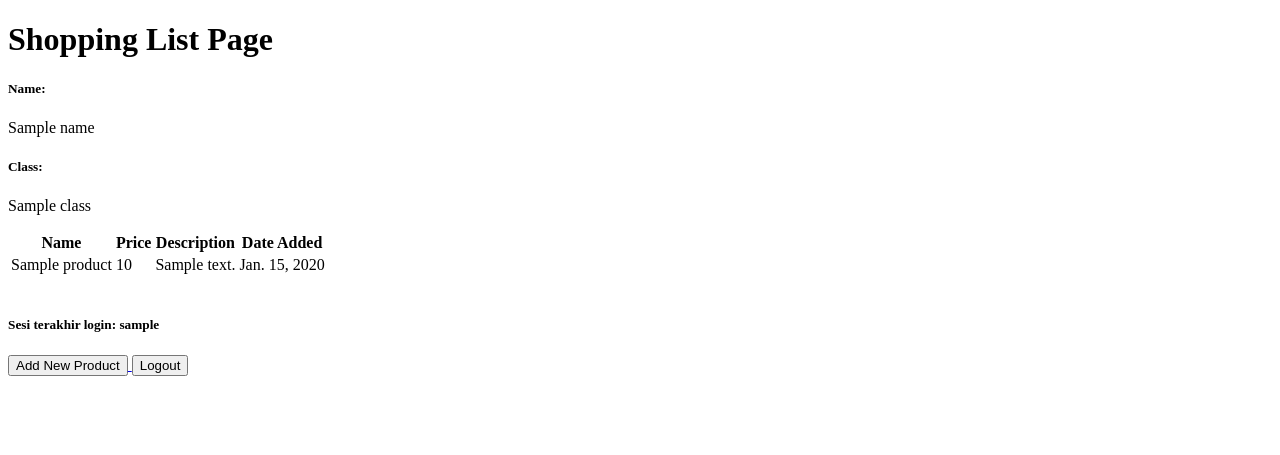
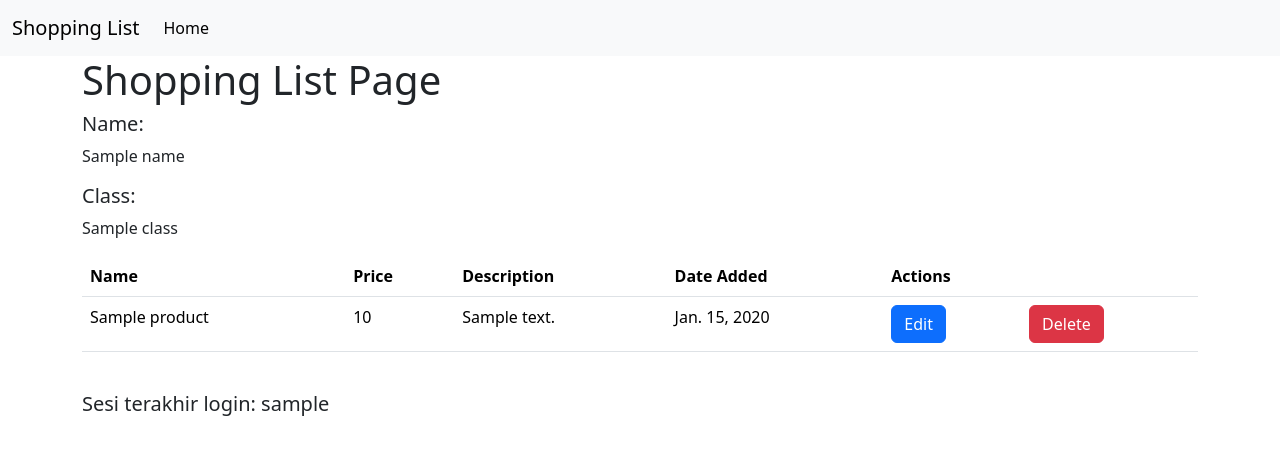
Before and after one commit to ilhamelhamdi/shopping_list, a Django app: template main/templates/main.html in a window 1280 px wide. Shown: the top 455 px of the page. Run offline with Django 4.2, Linux system fonts and the light colour scheme; tables that the repository leaves empty hold one stand-in row (values such as "Sample post"); the template is opened without the code that fills it: values that come from a table or form of the project are taken from there, most other values are stand-ins (such as "Sample title", 1, 10 or a date in 2020).

Commit message:
feat: Completed Tutorial 4

```diff
--- a/main/templates/base.html
+++ b/main/templates/base.html
@@ -1,18 +1,60 @@
 {% load static %}
 <!DOCTYPE html>
 <html lang="en">
+
 <head>
     <meta charset="UTF-8" />
-        <meta
-            name="viewport"
-            content="width=device-width, initial-scale=1.0"
-        />
+    <meta name="viewport" content="width=device-width, initial-scale=1.0" />
     {% block meta %}
     {% endblock meta %}
+    <link href="https://cdn.jsdelivr.net/npm/bootstrap@5.3.2/dist/css/bootstrap.min.css" rel="stylesheet"
+        integrity="sha384-T3c6CoIi6uLrA9TneNEoa7RxnatzjcDSCmG1MXxSR1GAsXEV/Dwwykc2MPK8M2HN" crossorigin="anonymous">
+    <script src="https://cdn.jsdelivr.net/npm/@popperjs/core@2.11.8/dist/umd/popper.min.js"
+        integrity="sha384-I7E8VVD/ismYTF4hNIPjVp/Zjvgyol6VFvRkX/vR+Vc4jQkC+hVqc2pM8ODewa9r"
+        crossorigin="anonymous"></script>
+    <script src="https://cdn.jsdelivr.net/npm/bootstrap@5.3.2/dist/js/bootstrap.min.js"
+        integrity="sha384-BBtl+eGJRgqQAUMxJ7pMwbEyER4l1g+O15P+16Ep7Q9Q+zqX6gSbd85u4mG4QzX+"
+        crossorigin="anonymous"></script>
+    <script src="https://code.jquery.com/jquery-3.6.0.min.js"
+        integrity="sha384-KyZXEAg3QhqLMpG8r+J4jsl5c9zdLKaUk5Ae5f5b1bw6AUn5f5v8FZJoMxm6f5cH1"
+        crossorigin="anonymous"></script>
 </head>
 
 <body>
+    <nav class="navbar navbar-expand-lg bg-body-tertiary">
+        <div class="container-fluid">
+            <a href="/" class="navbar-brand">Shopping List</a>
+            <button class="navbar-toggler" type="button" data-bs-toggle="collapse" data-bs-target="#navbarNavAltMarkup"
+                aria-controls="navbarNavAltMarkup" aria-expanded="false" aria-label="Toggle navigation">
+                <span class="navbar-toggler-icon"></span>
+            </button>
+            <div class="collapse navbar-collapse" id="navbarNavAltMarkup">
+                <ul class="navbar-nav me-auto mb-2 mb-lg-0">
+                    <li class="nav-item">
+                        <a class="nav-link active" aria-current="page" href="/">Home</a>
+                    </li>
+                    {% if user.is_authenticated %}
+                    <li class="nav-item">
+                        <a class="nav-link" aria-current="page" href="/create-product/">Create Item</a>
+                    </li>
+                    <li class="nav-item dropdown">
+                        <a class="nav-link dropdown-toggle" href="#" role="button" data-bs-toggle="dropdown"
+                            aria-expanded="false">
+                            {{user.username}}
+                        </a>
+                        <ul class="dropdown-menu">
+                            <li><a class="dropdown-item" href="/logout/">Logout</a></li>
+                        </ul>
+                    </li>
+                    {% endif %}
+                </ul>
+            </div>
+        </div>
+    </nav>
+    <main class="container-lg">
         {% block content %}
         {% endblock content %}
+    </main>
 </body>
+
 </html>
--- a/main/templates/main.html
+++ b/main/templates/main.html
@@ -1,4 +1,9 @@
 {% extends 'base.html' %}
+{% load static %}
+
+{% block meta %}
+<link rel="stylesheet" href="{% static 'main.css' %}">
+{% endblock meta %}
 
 {% block content %}
 <h1>Shopping List Page</h1>
@@ -8,22 +13,35 @@
 <h5>Class: </h5>
 <p>{{class}}</p>
 
-<table>
-    <tr>
-        <th>Name</th>
-        <th>Price</th>
-        <th>Description</th>
-        <th>Date Added</th>
-    </tr>
+<table class="table table-hover">
+    <thead>
+        <tr>
+            <th scope="col">Name</th>
+            <th scope="col">Price</th>
+            <th scope="col">Description</th>
+            <th scope="col">Date Added</th>
+            <th scope="col" colspan="2">Actions</th>
+        </tr>
+    </thead>
 
     {% comment %} Berikut cara memperlihatkan data produk di bawah baris ini {% endcomment %}
 
     {% for product in products %}
     <tr>
-        <td>{{product.name}}</td>
+        <td scope="row">{{product.name}}</td>
         <td>{{product.price}}</td>
         <td>{{product.description}}</td>
         <td>{{product.date_added}}</td>
+        <td>
+            <a href="{% url 'main:edit_product' product.pk %}" class="btn btn-primary">
+                    Edit
+            </a>
+        </td>
+        <td>
+            <a href="{% url 'main:delete_product' product.pk %}" class="btn btn-danger">
+                    Delete
+            </a>
+        </td>
     </tr>
     {% endfor %}
 </table>
@@ -31,16 +49,5 @@
 <br />
 
 <h5>Sesi terakhir login: {{ last_login }}</h5>
-<a href="{% url 'main:create_product' %}">
-    <button>
-        Add New Product
-    </button>
-</a>
 
-
-<a href="{% url 'main:logout' %}">
-    <button>
-        Logout
-    </button>
-</a>
 {% endblock content %}
--- a/main/urls.py
+++ b/main/urls.py
@@ -1,11 +1,13 @@
 from django.urls import path
-from main.views import show_main, create_product, show_xml, show_json, show_xml_by_id, show_json_by_id, register, login_user, logout_user
+from main.views import show_main, create_product, show_xml, show_json, show_xml_by_id, show_json_by_id, register, login_user, logout_user, edit_product, delete_product
 
 app_name = 'main'
 
 urlpatterns = [
     path('', show_main, name='show_main'),
-    path('create_product/', create_product, name='create_product'),
+    path('create-product/', create_product, name='create_product'),
+    path('edit-product/<int:id>', edit_product, name='edit_product'),
+    path('delete/<int:id>', delete_product, name='delete_product'),
     path('xml/', show_xml, name='show_xml'),
     path('json/', show_json, name='show_json'),
     path('xml/<int:id>/', show_xml_by_id, name='show_xml_by_id'),
```
Also changed, not shown: main/templates/edit_product.html (added, +22 -0 lines), main/templates/login.html (+3 -7 lines), main/templates/register.html (+3 -6 lines), main/views.py (+31 -0 lines), main/static/main.css (added), main/templates/navbar.html (added). Lines whose indentation alone changed are shown as unchanged.
